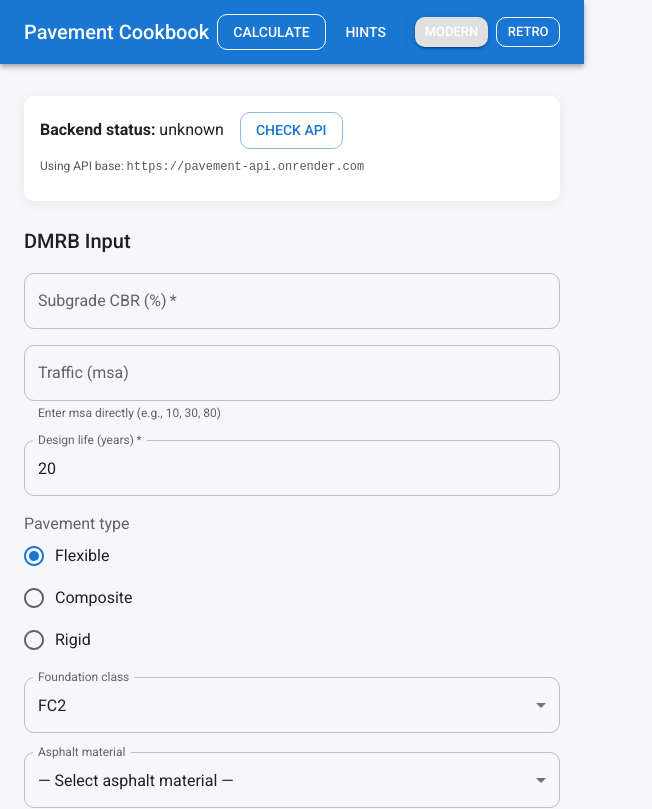
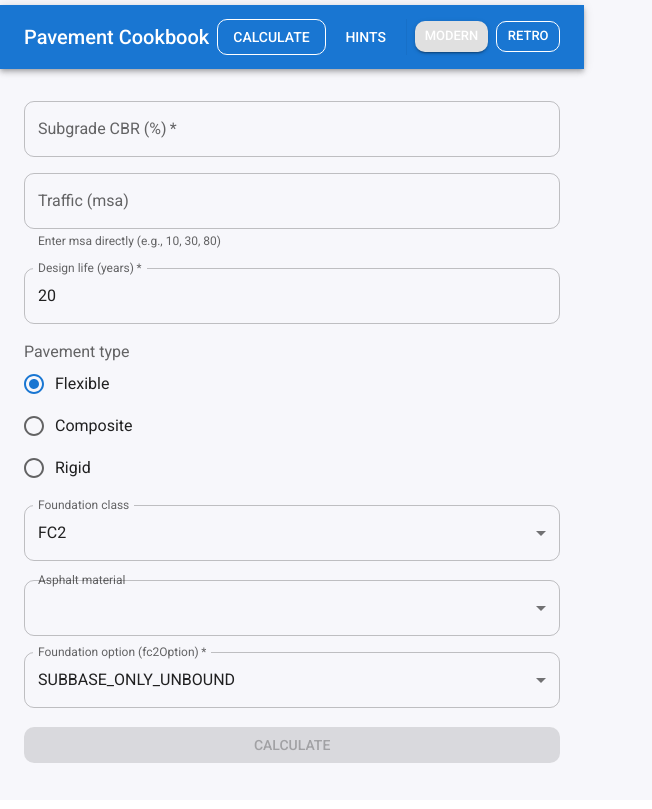
Before and after one commit to olivercook1/thepavementcookbook, a React (Vite) app in the folder pavement-ui/: page / in a window 1280 px wide. Shown: the top 809 px of the page, without its empty margins (0-652 px from the left). Built offline with nearby package versions, Linux system fonts and the light colour scheme.

Commit message:
fix(ui): asphalt material select UX + payload; clean DesignCalc

```diff
--- a/pavement-ui/src/components/CalcForm.jsx
+++ b/pavement-ui/src/components/CalcForm.jsx
@@ -143,25 +143,24 @@ export default function CalcForm({
           )}
         </FormControl>
 
-        {/* Asphalt material (label forced to stay above; neutral placeholder until chosen) */}
+        {/* Asphalt material (label stays above; real HBGM option; separate placeholder) */}
         <FormControl fullWidth sx={{ mt: 1 }}>
-          <InputLabel id="mat-label" shrink>Asphalt material</InputLabel>
+          <InputLabel id="mat-label" shrink>
+            Asphalt material
+          </InputLabel>
           <Select
             labelId="mat-label"
             id="asphaltMaterial"
             name="asphaltMaterial"
             label="Asphalt material"
-            value={form.asphaltMaterial ?? ""}
+            value={form.asphaltMaterial ?? ""}   // "" = placeholder only
             onChange={onChange}
             onBlur={onBlur}
-            displayEmpty
-            renderValue={(val) =>
-              val
-                ? (val === "EME2" ? "Asphalt base – EME2" : "Asphalt base – AC 40/60")
-                : "— Select asphalt material —"
-            }
           >
-            <MenuItem value="">HBGM path (Eq 2.24)</MenuItem>
+            <MenuItem value="" disabled>
+              — Select asphalt material —
+            </MenuItem>
+            <MenuItem value="HBGM">HBGM path (Eq 2.24)</MenuItem>
             <MenuItem value="AC_40_60">Asphalt base – AC 40/60</MenuItem>
             <MenuItem value="EME2">Asphalt base – EME2</MenuItem>
           </Select>
--- a/pavement-ui/src/pages/DesignCalc.jsx
+++ b/pavement-ui/src/pages/DesignCalc.jsx
@@ -1,125 +1,121 @@
-import { useState } from "react";
-import { Typography, Stack, Button, Card, CardContent, Alert } from "@mui/material";
+// pavement-ui/src/pages/DesignCalc.jsx
+import { useMemo, useState } from "react";
 import CalcForm from "../components/CalcForm";
 import ResultCard from "../components/ResultCard";
-
-import { getHints, calculateDesign } from "../api/designService";
 import { validateField, validateAll } from "../utils/validation";
-import { normalizeLayers } from "../utils/layers";
-
-import { API_BASE, httpText } from "../api/http";
-
 
 export default function DesignCalc() {
-    const [form, setForm] = useState({
-    cbr: "", msa: "", designLife: "20", pavementType: "flexible",
+  const [form, setForm] = useState({
+    cbr: "",
+    msa: "",
+    designLife: "20",
+    pavementType: "flexible",
     foundationClass: "FC2",
-    asphaltMaterial: "", // "", "AC_40_60", or "EME2"
-     fc2Option: "SUBBASE_ONLY_UNBOUND",
-   });
+    asphaltMaterial: "", // "", "HBGM", "AC_40_60", "EME2"
+    fc2Option: "SUBBASE_ONLY_UNBOUND",
+  });
 
   const [touched, setTouched] = useState({});
-  const [fieldErrors, setFieldErrors] = useState(validateAll(form));
-  const [health, setHealth] = useState("unknown");
-  const [error, setError] = useState("");
+  const [fieldErrors, setFieldErrors] = useState({});
+  const [loading, setLoading] = useState(false);
   const [result, setResult] = useState(null);
+  const [submitError, setSubmitError] = useState("");
 
-  function onChange(e) {
+  // derive current validation state
+  const errors = useMemo(() => validateAll(form), [form]);
+  const hasErrors = useMemo(
+    () => Object.values(errors).some((e) => !!e),
+    [errors]
+  );
+
+  const onChange = (e) => {
     const { name, value } = e.target;
-    setForm(f => {
-      const next = { ...f, [name]: value };
-      setFieldErrors(prev => ({ ...prev, [name]: validateField(name, value) }));
-      return next;
-    });
-  }
-  function onBlur(e) {
-    const { name } = e.target;
-    setTouched(t => ({ ...t, [name]: true }));
-  }
+    setForm((f) => ({ ...f, [name]: value }));
+  };
 
-  const allErrors = validateAll(form);
-  const hasErrors = Object.values(allErrors).some(Boolean);
+  const onBlur = (e) => {
+    const { name, value } = e.target;
+    setTouched((t) => ({ ...t, [name]: true }));
+    // field-level validation feedback
+    const err = validateField(name, value);
+    setFieldErrors((fe) => ({ ...fe, [name]: err }));
+  };
 
+  const onSubmit = async (e) => {
+    e.preventDefault();
+    setSubmitError("");
+    setResult(null);
 
- async function pingApi() {
-  // Try both common health paths and show exact status/text
-  const paths = ["/api/health", "/health"];
-  for (const p of paths) {
-    try {
-      const res = await fetch(`${API_BASE}${p}`);
-      const body = await res.text().catch(() => "");
-      if (res.ok) {
-        setHealth(body || "OK");
-        return;
-      }
-      console.error(`Health ${p}: HTTP ${res.status} ${res.statusText}`, body);
-    } catch (e) {
-      console.error(`Health ${p} network error:`, e);
+    // final validation pass
+    setTouched((t) => ({
+      ...t,
+      cbr: true,
+      msa: true,
+      designLife: true,
+      pavementType: true,
+      foundationClass: true,
+      fc2Option: true,
+    }));
+    if (Object.values(errors).some(Boolean)) {
+      setFieldErrors(errors);
+      return;
     }
-  }
-  setHealth("error");
-}
 
+    // build payload
+    const payload = {
+      cbr: Number(form.cbr),
+      msa: Number(form.msa),
+      designLife: Number(form.designLife),
+      pavementType: form.pavementType,
+      foundationClass: form.foundationClass,
+      // omit asphaltMaterial for HBGM to trigger Eq 2.24 on backend
+      ...(form.asphaltMaterial && form.asphaltMaterial !== "HBGM"
+        ? { asphaltMaterial: form.asphaltMaterial }
+        : {}),
+      fc2Option: form.fc2Option,
+    };
 
-  async function onSubmit(e) {
-    e.preventDefault();
-    setError(""); setResult(null);
-    setFieldErrors(allErrors);
-    setTouched({ cbr: true, trafficCategory: true, designLife: true, pavementType: true, fc2Option: true });
-    if (hasErrors) { setError("Please fix the highlighted fields."); return; }
+    // POST to API (use VITE_API_BASE if provided)
+    const base = import.meta.env.VITE_API_BASE || "";
+    const url = base ? `${base}/api/design/calculate` : "/api/design/calculate";
 
     try {
-        const payload = {
-        cbr: Number(form.cbr),
-        msa: Number(form.msa),
-        designLife: Number(form.designLife),
-        pavementType: form.pavementType,
-        foundationClass: form.foundationClass,
-        asphaltMaterial: form.asphaltMaterial || undefined, // omit when blank -> HBGM path
-        fc2Option: form.fc2Option,
-
-      };
-      const data = await calculateDesign(payload);
+      setLoading(true);
+      const res = await fetch(url, {
+        method: "POST",
+        headers: { "Content-Type": "application/json" },
+        body: JSON.stringify(payload),
+      });
+      if (!res.ok) {
+        const text = await res.text();
+        throw new Error(`${res.status} ${res.statusText} — ${text}`);
+      }
+      const data = await res.json();
       setResult(data);
     } catch (err) {
-      console.error(err);
-      setError("Could not calculate (check API and CORS).");
+      setSubmitError(err.message || "Request failed");
+    } finally {
+      setLoading(false);
     }
-  }
-
-  const layers = normalizeLayers(result);
-  const totalDisplay = result?.totalThickness ?? (layers.length ? layers.reduce((s, l) => s + (l.thickness || 0), 0) : null);
+  };
 
   return (
-    <>
-      {/* Health / Check API */}
-      <Card sx={{ mb: 3 }}>
-        <CardContent>
-          <Stack direction={{ xs: "column", sm: "row" }} spacing={2} alignItems="center">
-            <Typography><strong>Backend status:</strong> {health}</Typography>
-            <Button variant="outlined" onClick={pingApi}>Check API</Button>
-          </Stack>
-          <Typography variant="caption" sx={{ mt: 1, display: "block", opacity: 0.75 }}>
-            Using API base: <code>{API_BASE}</code>
-          </Typography>
-        </CardContent>
-      </Card>
-
-      <Typography variant="h6" sx={{ mb: 2 }}>DMRB Input</Typography>
-
+    <div className="container">
       <CalcForm
         form={form}
         fieldErrors={fieldErrors}
         touched={touched}
-        hasErrors={hasErrors}
+        hasErrors={hasErrors || loading}
         onChange={onChange}
         onBlur={onBlur}
         onSubmit={onSubmit}
       />
 
-      {error && <Alert severity="error" sx={{ mt: 2 }}>{error}</Alert>}
-
-      <ResultCard result={result} layers={layers} totalDisplay={totalDisplay} />
-    </>
+      {loading && <p>Calculating…</p>}
+      {submitError && (
+        <p style={{ color: "red", marginTop: 12 }}>Error: {submitError}</p>
+      )}
+      {result && <ResultCard result={result} />}
+    </div>
   );
 }
```
